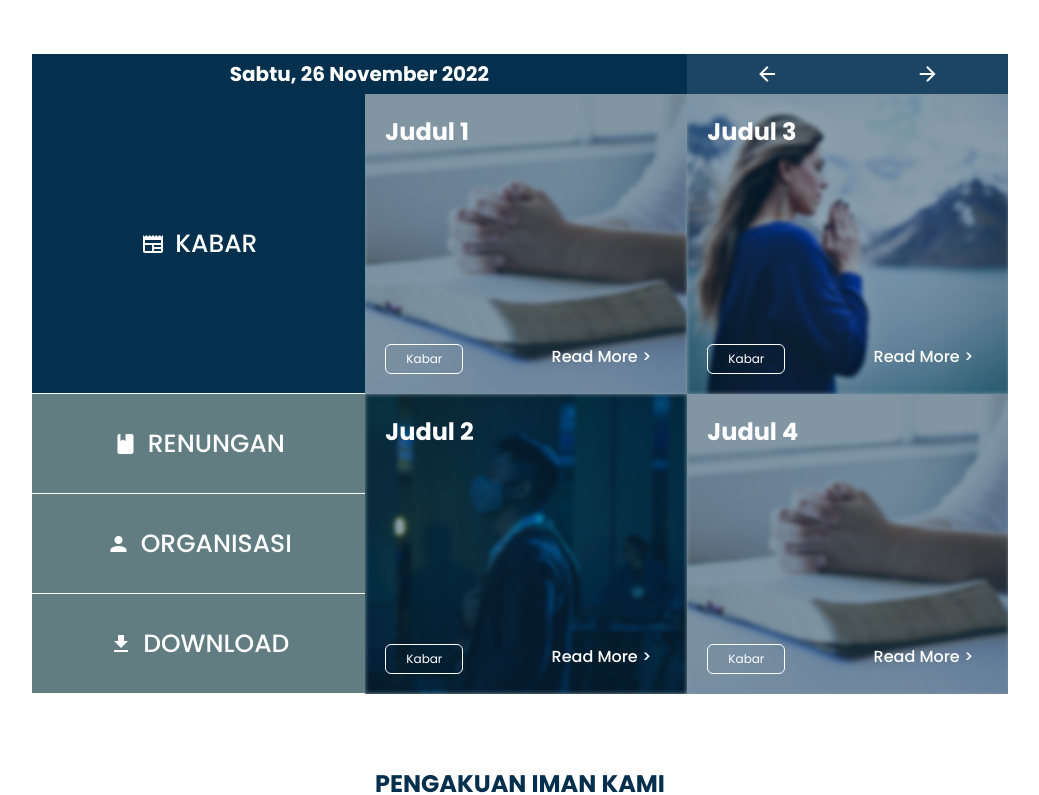
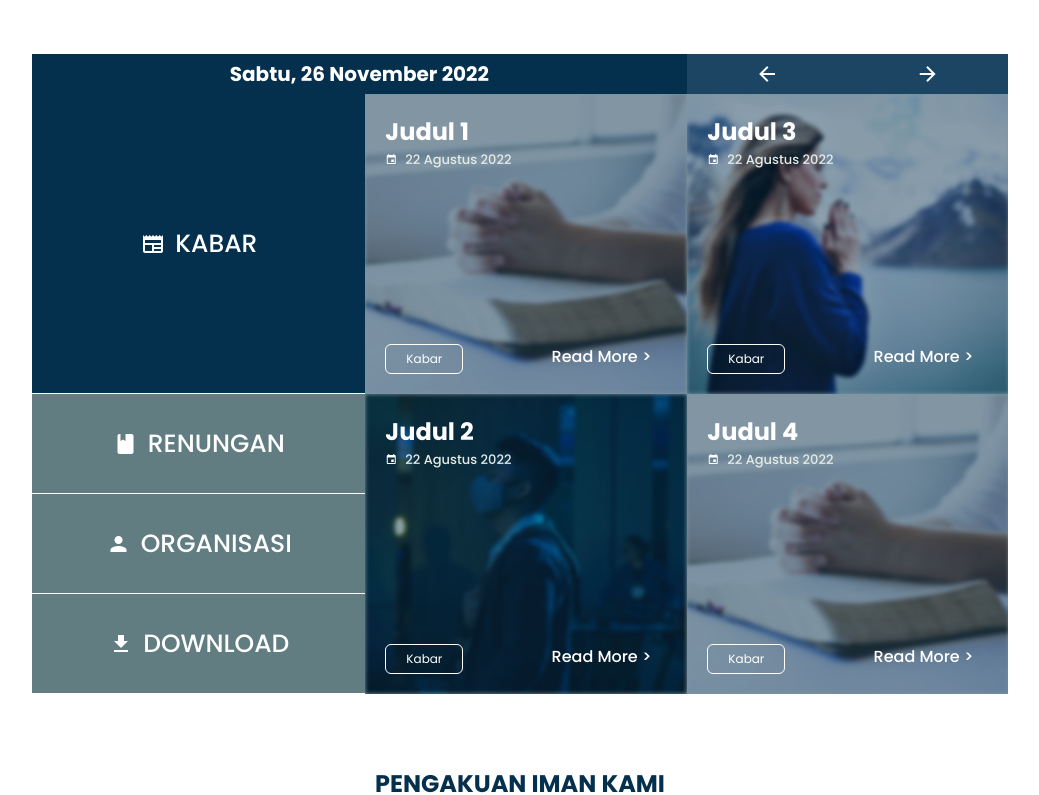
Before and after one commit to obedewardhana/KIBAID-2022, a Vue app: page / in a window 1280 px wide. Shown: the part 894-1689 px from the top of the page, without its empty margins (120-1159 px from the left). Built offline with nearby package versions, Linux system fonts and the light colour scheme.

Commit message:
update feed section date

```diff
--- a/src/components/FeedSection.vue
+++ b/src/components/FeedSection.vue
@@ -44,7 +44,13 @@
                                                     <div class="feed-content">
                                                         <v-img :src="feed.src" :lazy-src="feed.src" aspect-ratio="1"
                                                             class="feed-img fill-height"></v-img>
-                                                        <h2 class="text-capitalize">{{ feed.title }}</h2>
+                                                        <div class="feed-item-header text-left">
+                                                            <h2 class="text-capitalize">{{ feed.title }}</h2>
+                                                            <p class="text-small gray--text">
+                                                                <v-icon size="12" class="mr-2">mdi-calendar</v-icon>22
+                                                                Agustus 2022
+                                                            </p>
+                                                        </div>
                                                         <span class="feed-category">{{ feed.category }}</span>
                                                         <v-btn :ripple="false" :href="feed.link" target="_blank" text
                                                             color="white" class="text-capitalize btn-default no-hover"
@@ -62,7 +68,13 @@
                                                     <div class="feed-content">
                                                         <v-img :src="renungan.src" :lazy-src="renungan.src"
                                                             aspect-ratio="1" class="feed-img fill-height"></v-img>
-                                                        <h2 class="text-capitalize">{{ renungan.title }}</h2>
+                                                        <div class="feed-item-header text-left">
+                                                            <h2 class="text-capitalize">{{ renungan.title }}</h2>
+                                                            <p class="text-small gray--text">
+                                                                <v-icon size="12" class="mr-2">mdi-calendar</v-icon>22
+                                                                Agustus 2022
+                                                            </p>
+                                                        </div>
                                                         <span class="feed-category">{{ renungan.category }}</span>
                                                         <v-btn :ripple="false" :href="renungan.link" target="_blank"
                                                             text color="white"
@@ -80,8 +92,15 @@
                                                     <div class="feed-content">
                                                         <v-img :src="organisasi.src" :lazy-src="organisasi.src"
                                                             aspect-ratio="1" class="feed-img fill-height"></v-img>
-                                                        <h2 class="text-capitalize">{{ organisasi.title }}</h2>
-                                                        <span class="feed-category">{{ organisasi.category }}</span>
+                                                        <div class="feed-item-header text-left">
+                                                            <h2 class="text-capitalize">{{ organisasi.title }}</h2>
+                                                            <p class="text-small gray--text">
+                                                                <v-icon size="12" class="mr-2">mdi-calendar</v-icon>22
+                                                                Agustus 2022
+                                                            </p>
+                                                        </div>
+                                                        <span class="feed-category">{{ organisasi.category
+                                                        }}</span>
                                                         <v-btn :ripple="false" :href="organisasi.link" target="_blank"
                                                             text color="white"
                                                             class="text-capitalize btn-default no-hover" dark>
@@ -98,7 +117,13 @@
                                                     <div class="feed-content">
                                                         <v-img :src="download.src" :lazy-src="download.src"
                                                             aspect-ratio="1" class="feed-img fill-height"></v-img>
-                                                        <h2 class="text-capitalize">{{ download.title }}</h2>
+                                                        <div class="feed-item-header text-left">
+                                                            <h2 class="text-capitalize">{{ download.title }}</h2>
+                                                            <p class="text-small gray--text">
+                                                                <v-icon size="12" class="mr-2">mdi-calendar</v-icon>22
+                                                                Agustus 2022
+                                                            </p>
+                                                        </div>
                                                         <span class="feed-category">{{ download.category }}</span>
                                                         <v-btn :ripple="false" :href="download.link" target="_blank"
                                                             text color="white"
```
